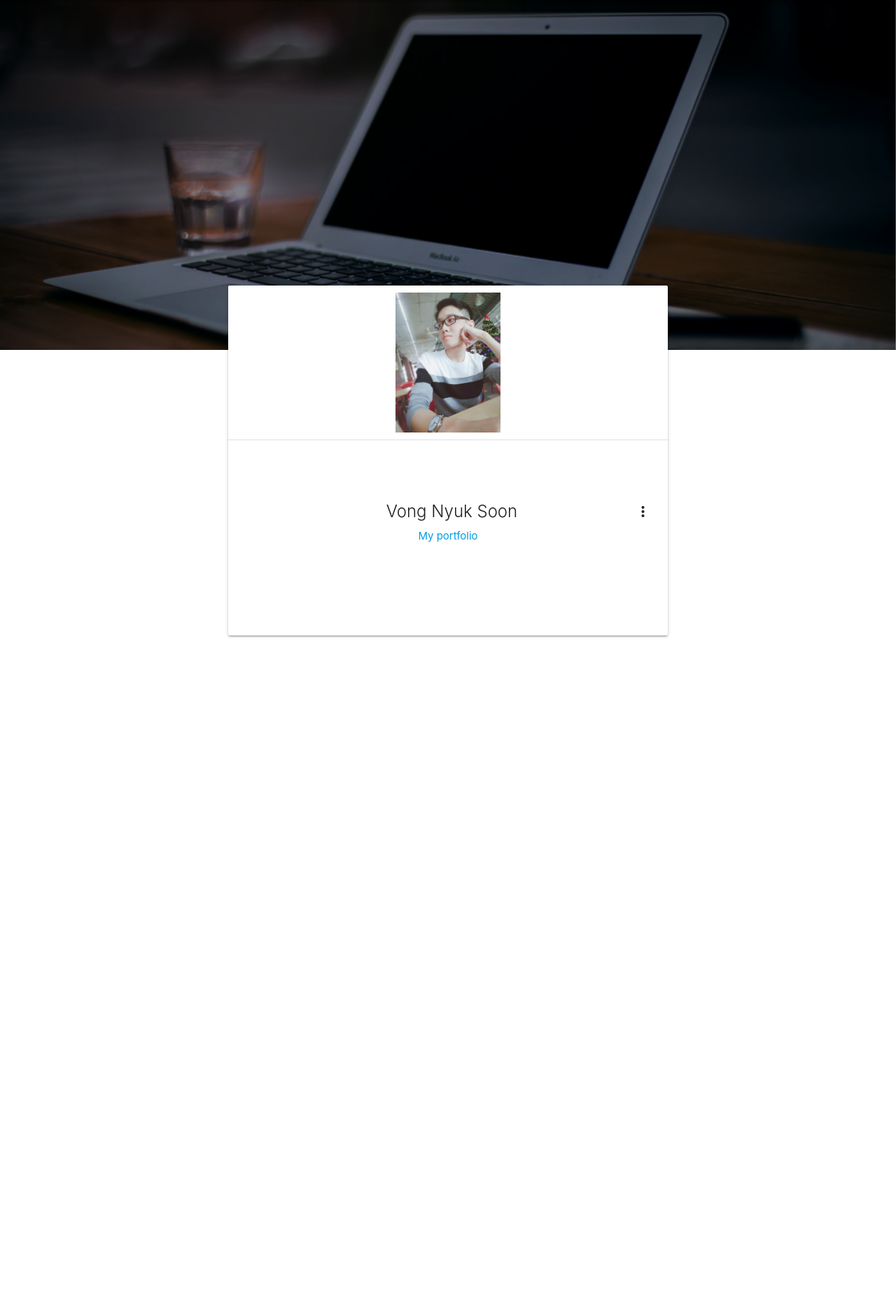
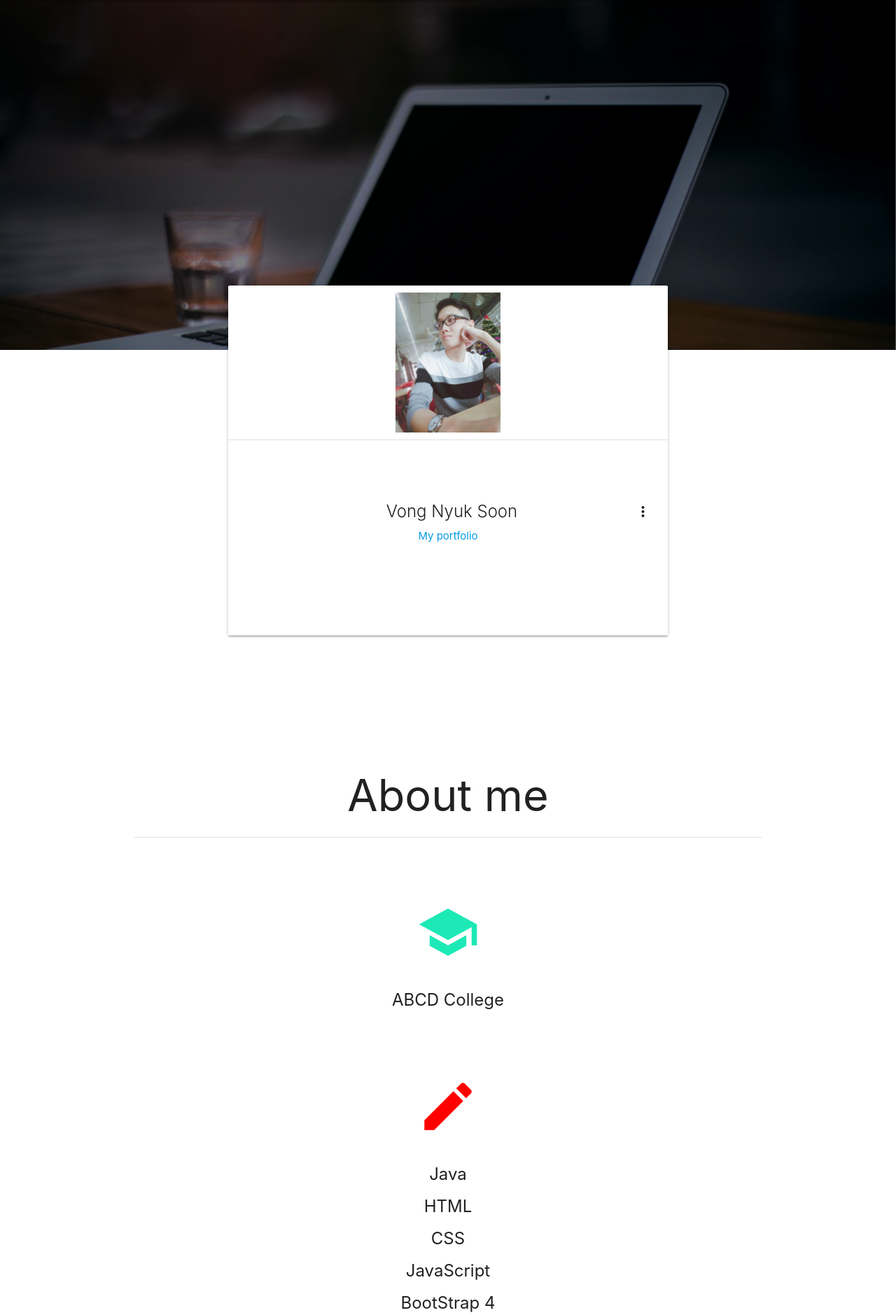
Before and after one commit to Vong3432/vong-resume, a PHP site: page /portfoliobeta.html in a window 1280 px wide. Shown: the part 64-1943 px from the top of the page at 70% size. Before the commit the page ends 975 px from the top, so only its background shows below. Run offline with PHP 8.4, Linux system fonts and the light colour scheme; some libraries are stand-ins or nearby versions.

Commit message:
animate.css first time

```diff
--- a/port.css
+++ b/port.css
@@ -1,3 +1,8 @@
+body
+{
+	overflow-x: hidden;
+}
+
 #dropdown1 li a
 {
 	color: white;
@@ -27,6 +32,18 @@
 	margin-left: 50px;
 }
 
+.introduce-icon
+{
+	text-align: center;
+	margin-top: 10%;
+	font-size: 3vh;
+}
+
+.introduce-icon li
+{
+	margin-top: 10px;
+}
+
 @media screen and (max-width: 600px)
 {
 	.card
--- a/port.js
+++ b/port.js
@@ -3,4 +3,24 @@ $(document).ready(function(){
 		hover:true
 	});
 	$('.parallax').parallax();
+	$('#aboutZoomIn').hide();
+	$('.introduce-icon').hide();
+	$('.carousel.carousel-slider').carousel({
+		//  anything to set
+	}).hide();
 });
+
+$(document).on('scroll', function() {
+    if($(this).scrollTop()>=$('.card').position().top){
+    	$('#aboutZoomIn').show();
+    	$('.introduce-icon').show();
+        $('#aboutZoomIn').addClass('animated zoomIn slow');
+        $('.introduce-icon').addClass('animated fadeInLeft slow');
+
+        // For carousel fadeInUp effect
+        if($(this).scrollTop()>$('.introduce-icon').position().top){
+    		$('.carousel.carousel-slider').show();
+    		$('.carousel.carousel-slider').addClass('animated fadeInUp slower delay-3s');
+    	}
+    }
+});
--- a/portfoliobeta.html
+++ b/portfoliobeta.html
@@ -4,15 +4,41 @@
 	<title></title>
 	<link rel="stylesheet" type="text/css" href="port.css">
 	<!--Import Google Icon Font-->
-    <link href="https://fonts.googleapis.com/icon?family=Material+Icons" rel="stylesheet">
+  <link href="https://fonts.googleapis.com/icon?family=Material+Icons" rel="stylesheet">
 	<meta name="viewport" content="width=device-width, initial-scale=1">
 	<!-- Compiled and minified CSS -->
-    <link rel="stylesheet" href="https://cdnjs.cloudflare.com/ajax/libs/materialize/1.0.0-rc.2/css/materialize.min.css">
+  <link rel="stylesheet" href="https://cdnjs.cloudflare.com/ajax/libs/materialize/1.0.0-rc.2/css/materialize.min.css">
+  <link rel="stylesheet" href="https://cdnjs.cloudflare.com/ajax/libs/animate.css/3.5.2/animate.min.css">
+  <link rel="stylesheet" href="https://cdnjs.cloudflare.com/ajax/libs/animate.css/3.5.2/animate.min.css"
+  integrity="sha384-OHBBOqpYHNsIqQy8hL1U+8OXf9hH6QRxi0+EODezv82DfnZoV7qoHAZDwMwEJvSw"
+  crossorigin="anonymous">
 
-    <!-- Compiled and minified JavaScript -->
-    <script src="https://ajax.googleapis.com/ajax/libs/jquery/3.3.1/jquery.min.js"></script>
-    <script src="https://cdnjs.cloudflare.com/ajax/libs/materialize/1.0.0-rc.2/js/materialize.min.js"></script>
+  <!-- Compiled and minified JavaScript -->
+  <script src="https://ajax.googleapis.com/ajax/libs/jquery/3.3.1/jquery.min.js"></script>
+  <script src="https://cdnjs.cloudflare.com/ajax/libs/materialize/1.0.0-rc.2/js/materialize.min.js"></script>
 	<script src="port.js"></script>
+
+<style>
+.carousel
+{
+  height: 700px;
+  margin-top: 10%;
+}
+
+.carousel-item img
+{
+  object-fit: contain;
+}
+
+@media screen and (max-width: 600px)
+{
+  .carousel
+  {
+    height: 400px;
+  }
+}
+
+</style>
 </head>
 <body>
 <!-- Dropdown Structure -->
@@ -33,9 +59,13 @@
   </div>
 </nav>
 
+<!----------------------------------------- Parallax ------------------------------------>
+
 <div class="parallax-container">
     <div class="parallax"><img src="image/heroimage.jpg" style="filter: brightness(50%);"></div>
 </div>
+
+<!---------------------------------- Card of introduction --------------------------------->
 
 <div class="row">
     <div class="col s12">
@@ -56,5 +86,34 @@
     </div>
   </div>
 
+<div class="container">
+    <h1 style="text-align: center;margin-top: 20%;" id="aboutZoomIn">About me</h1>
+    <li class="divider"></li>
+      <div class="introduce-icon">
+        <i class="large material-icons" style="color: #1de9b6">school</i>
+        <p>ABCD College</p>
+      </div>
+
+      <div class="introduce-icon">
+        <i class="large material-icons" style="color: red">create</i>
+        <ul>
+          <li>Java</li>
+          <li>HTML</li>
+          <li>CSS</li>
+          <li>JavaScript</li>
+          <li>BootStrap 4</li>
+          <li>Materialize</li>
+          <li>Animate.css</li>
+        </ul>
+      </div>
+
+    <div class="carousel carousel-slider">
+    <a class="carousel-item" href="#two!"><img src="image/800x400b.jpg"></a>
+    <a class="carousel-item" href="#three!"><img src="image/800x400a.jpg"></a>
+    <a class="carousel-item" href="#four!"><img src="image/800x400c.jpg"></a>
+  </div>
+</div>
+
+<div style="height: 3000px"></div>
 </body>
 </html>
```
